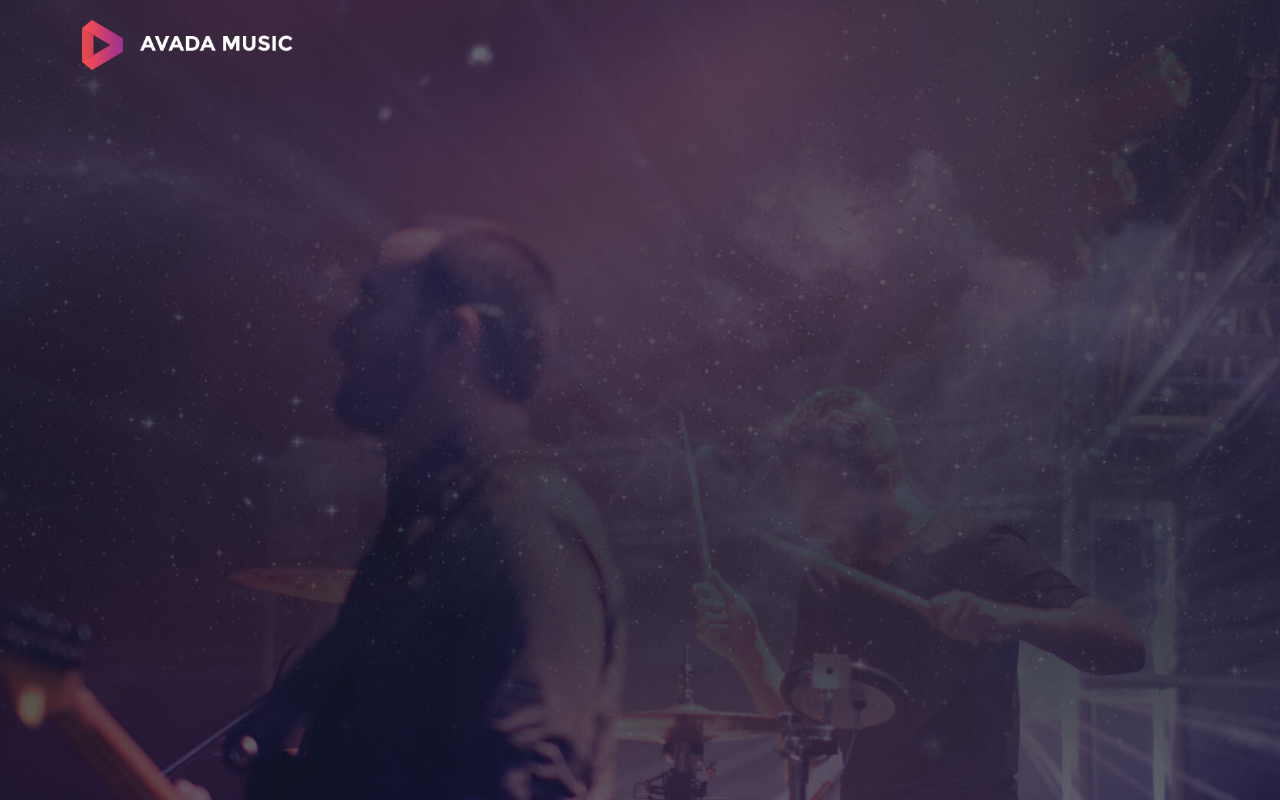
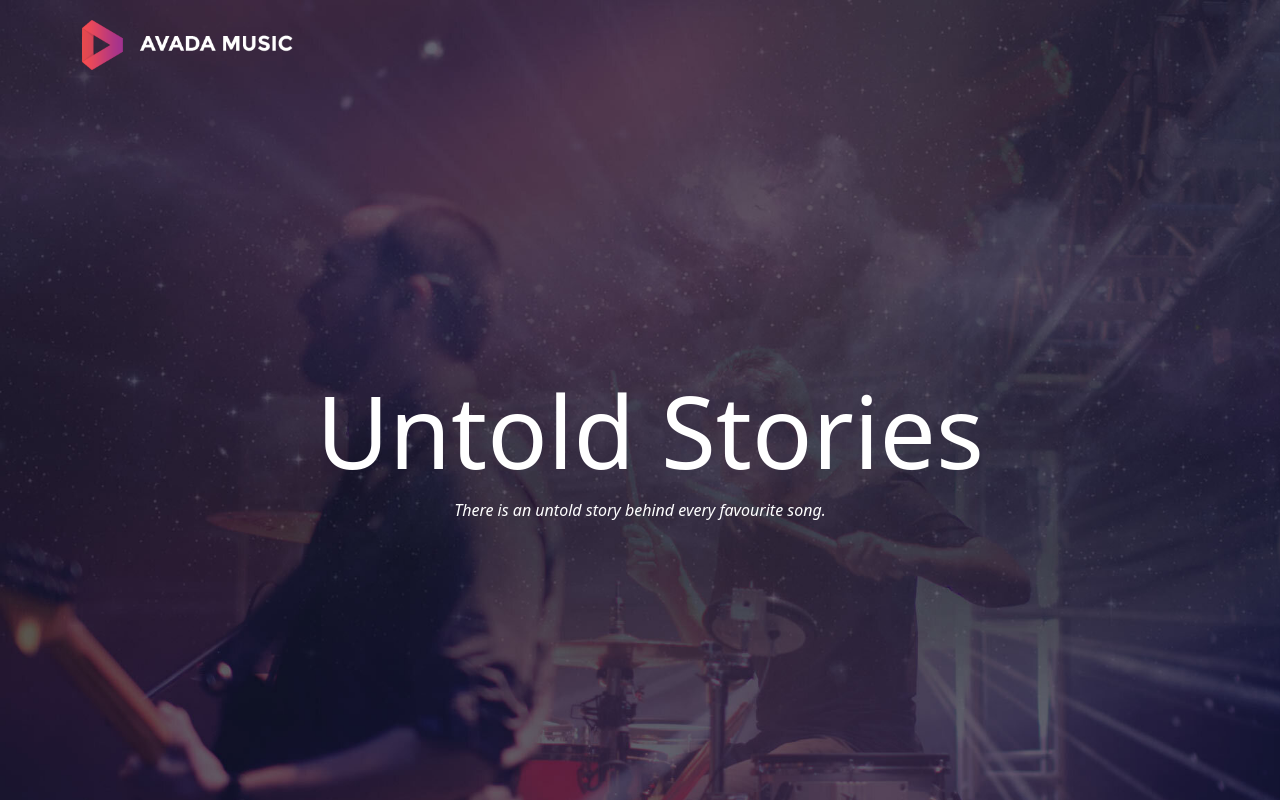
Before and after one commit to Vale-riad/proj-html-vuejs, a Vue app: page / in a window 1280 px wide. Shown: the top 800 px of the page. Built offline with nearby package versions, Linux system fonts and the light colour scheme; the HTML template or start-up script is replaced by a standard one.

Commit message:
Aggiunge hero e title

```diff
--- a/src/components/AppHeader.vue
+++ b/src/components/AppHeader.vue
@@ -11,6 +11,10 @@ export default {
         <img src="../assets/avada-music-logo.png" />
         <i class="fa-solid fa-bars"></i>
       </div>
+      <div class="header-bottom">
+        <h1 class="title">Untold Stories</h1>
+        <p><em>There is an untold story behind every favourite song.</em></p>
+      </div>
     </div>
   </header>
 </template>
@@ -21,7 +25,7 @@ header {
   background-image: url(../assets/home_slider.jpg);
   background-size: cover;
   background-repeat: no-repeat;
-  height: 1000px;
+  height: 900px;
   img {
     height: 50px;
   }
@@ -33,5 +37,25 @@ header {
   i {
     color: #ffffff;
   }
+  .header-bottom {
+    display: flex;
+    flex-direction: column;
+    align-items: center;
+    margin-top: 300px;
+  }
+  .title {
+    flex-direction: column;
+    align-items: center;
+  }
+  .title {
+    font-size: 100px;
+  }
+  .title {
+    color: #ffffff;
+    margin-right: -20px;
+  }
+  p {
+    color: #ffffff;
+  }
 }
 </style>
```
